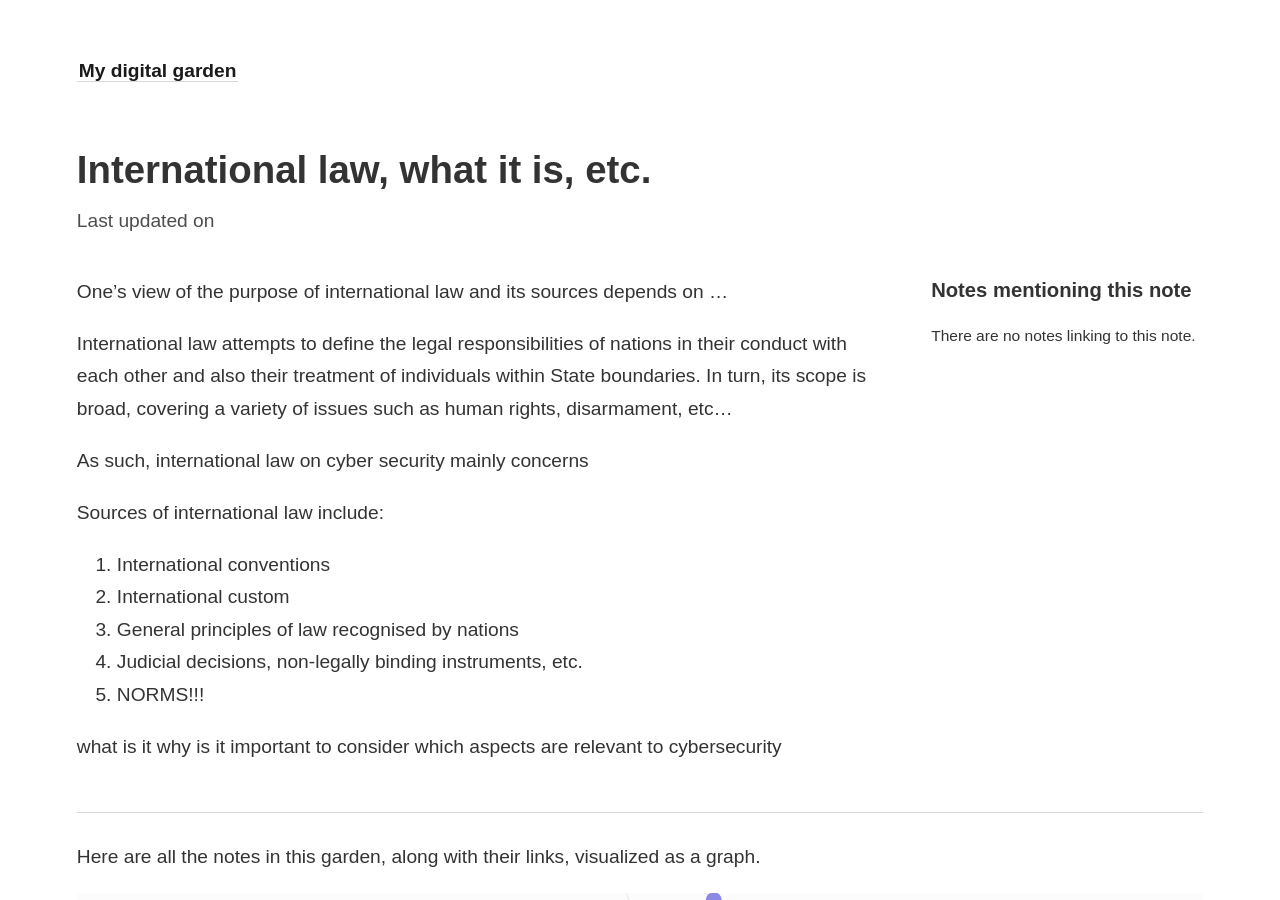
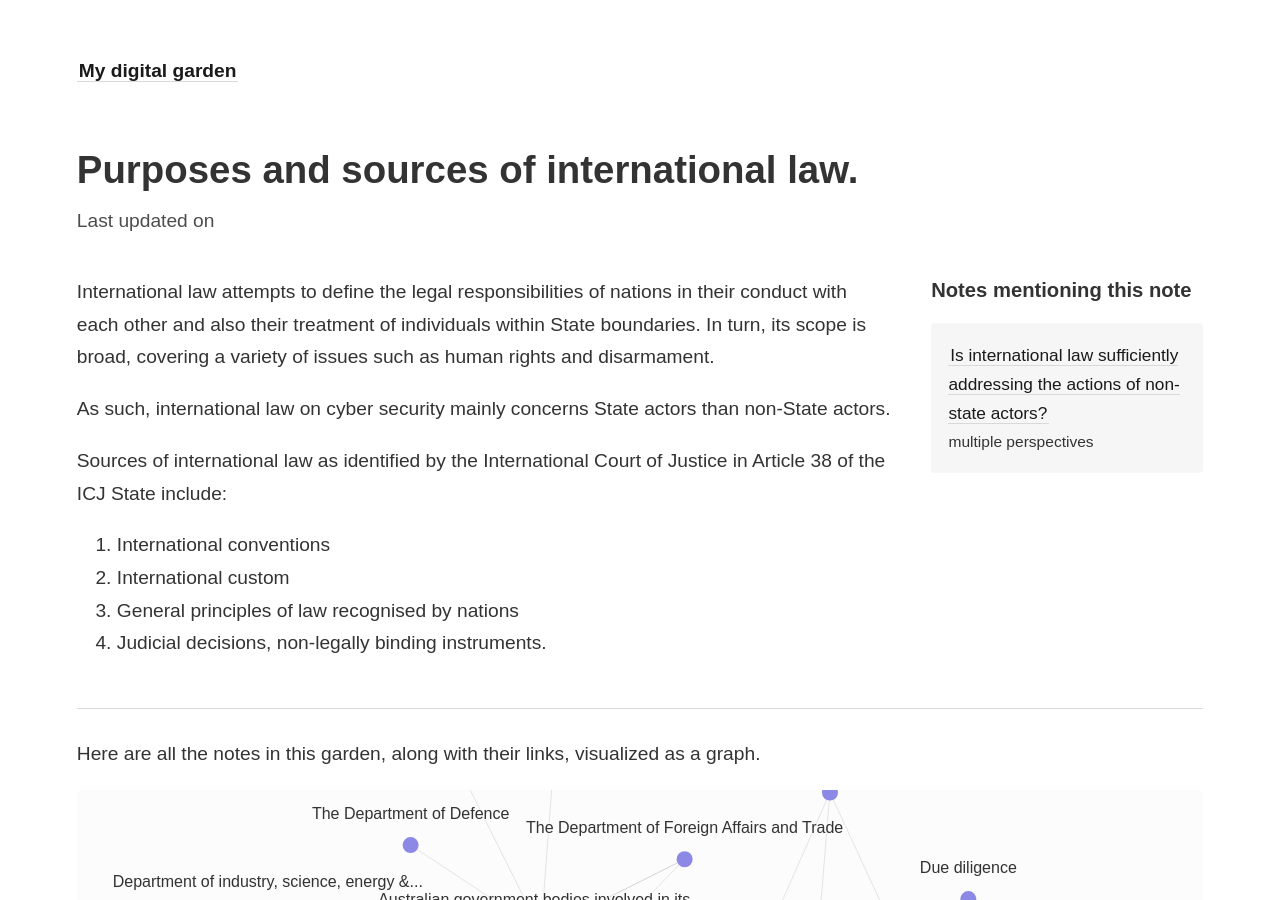
Before and after one commit to ctr-l/digital-garden, a Jekyll site: the page built from _notes/International Law; what it is, etc..md, in a window 1280 px wide and 900 px high. Built offline with Jekyll 4.4.1, drawn with Linux system fonts in a browser that asks for light colours; some of the changed text lies outside the part shown.

Commit message:
Update content

```diff
--- a/_notes/International Law; what it is, etc..md
+++ b/_notes/International Law; what it is, etc..md
@@ -1,20 +1,13 @@
 ---
-title: International law, what it is, etc.
+title: Purposes and sources of international law.
 ---
-One's view of the purpose of international law and its sources depends on ...
+International law attempts to define the legal responsibilities of nations in their conduct with each other and also their treatment of individuals within State boundaries. In turn, its scope is broad, covering a variety of issues such as human rights and disarmament.
 
-International law attempts to define the legal responsibilities of nations in their conduct with each other and also their treatment of individuals within State boundaries. In turn, its scope is broad, covering a variety of issues such as human rights, disarmament, etc...
+As such, international law on cyber security mainly concerns State actors than non-State actors.
 
-As such, international law on cyber security mainly concerns
-
-Sources of international law include:
+Sources of international law as identified by the International Court of Justice in Article 38 of the ICJ State include:
 
 1. International conventions
 2. International custom
 3. General principles of law recognised by nations
-4. Judicial decisions, non-legally binding instruments, etc.
-5. NORMS!!!
-
-what is it
-why is it important to consider
-which aspects are relevant to cybersecurity
+4. Judicial decisions, non-legally binding instruments.
--- a/_notes/sufficiency of international law in addressing non state actors.md
+++ b/_notes/sufficiency of international law in addressing non state actors.md
@@ -7,4 +7,8 @@ probably no
 
 derives from the way international law developed (this is why i should explore how international came about, sources, etc...)
 
-overt focus on norms produces a few ironies
+Most critics do not believe international law is sufficiently addressing the actions of non-State actors. Given the nature and [[International Law; what it is, etc.|sources of international law]], this may be an intrinsic flaw of relying on the international legal system to regulate actions in the cyber space.
+
+As seen through the work performed by the [[Open Ended Working Group]] and [[Group of Governmental Experts]], there is an overt focus on establishing norms to regulate the cyber space. However, the current shape of international law may be "incoherent with the dominance of nonstate actors as *de facto* operators of cyber space."[^1]
+
+[^1]: Nori Katagiri, 'Why international law and norms do little in preventing non-state cyber attacks' (2021) *Journal of Cyber Security* 1 3.
--- a/_notes/unique nature of cyber space.md
+++ b/_notes/unique nature of cyber space.md
@@ -6,7 +6,9 @@ The unique nature of cyber space creates immense difficulties in enforcing the l
 ## 1. Anonymity
 Cyber space provides actors with the ability to act with full anonymity, making it difficult at times to trace or locate the actors, thus creating difficulties when establishing sovereignty and jurisdiction.
 
-## 2. Determining authority
+## 2. Lack of jurisdictions
+The internet or cyber space does not have geographically-derived borders. This makes it difficult to determine authority and attribute actions to specific actors.
+
 Determining authority is an important question to answer when considering the legitimacy of [[cyber warfare]].
 
 In the cyber space, who would be considered a legitimate authority? Cyber warfare is usually covert and carried out via proxies. You also face practical questions of whether a State would ever admit that they are engaging in cyber warfare.
```
Also changed, not shown: _notes/International treaties.md (+2 -8 lines), _notes/The Budapest Convention.md (+1 -1 lines), _notes/international cyber law.md (+1 -5 lines).
